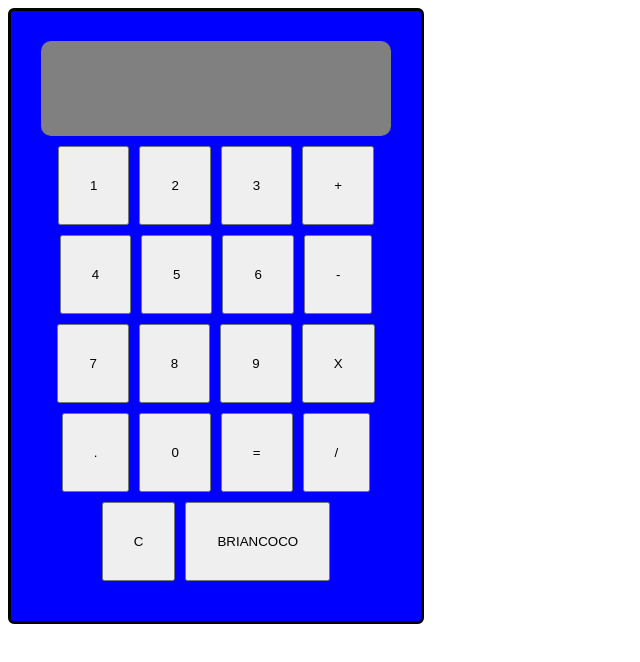
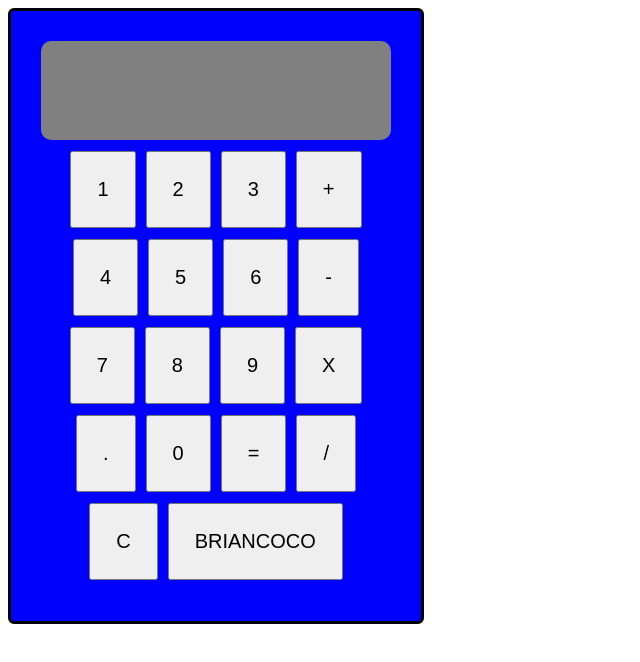
Before and after one commit to briancoco/calculator, a plain HTML site: page index.html in a window 1280 px wide. Shown: the whole page, without its empty margins (0-640 px from the left). Drawn offline with Linux system fonts and the light colour scheme.

Commit message:
bigger button font

```diff
--- a/style.css
+++ b/style.css
@@ -15,6 +15,7 @@
     border-radius : 10px;
 }
 .body {
+    font-size: 10px;
     display: flex;
     flex-wrap: wrap;
     justify-content: center;
@@ -25,7 +26,8 @@
 }
 
 button {
-    padding:30px;
+    padding:25px;
+    font-size: 20px;
 }
 /*.numbers {
     display: flex;
```
